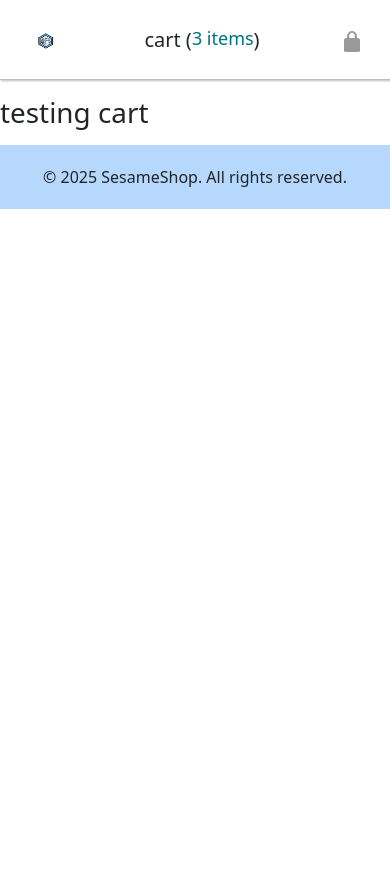
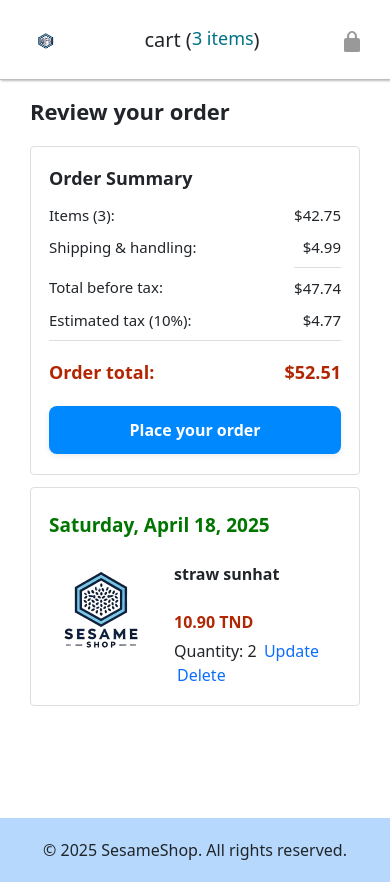
Before and after one commit to Mohamedali171997/ppg, a Django app: page /cart/ in a window 390 px wide. Before the commit the page ends 209 px from the top, so only its background shows below. Run offline with Django 5.2, Linux system fonts and the light colour scheme.

Commit message:
add cart, orders, and product detail pages with styling updates

```diff
--- a/Ecommerce/templates/base.html
+++ b/Ecommerce/templates/base.html
@@ -19,6 +19,11 @@
     <link rel="stylesheet" href="{% static 'styles/pages/cart/cart-header.css' %}">
     <link rel="stylesheet" href="{% static 'styles/pages/login.css' %}">
     <link rel="stylesheet" href="{% static 'styles/pages/singup.css' %}">
+
+    <link rel="stylesheet" href="{% static 'styles/pages/cart/cart-main.css' %}">
+    <link rel="stylesheet" href="{% static 'styles/pages/produit-detail.css' %}">
+    <link rel="stylesheet" href="{% static 'styles/pages/orders.css' %}">
+
     <link rel="stylesheet" href="{% static 'styles/shared/sesame-footer.css' %}">
     <link href="https://cdn.jsdelivr.net/npm/bootstrap@5.3.5/dist/css/bootstrap.min.css" rel="stylesheet" integrity="sha384-SgOJa3DmI69IUzQ2PVdRZhwQ+dy64/BUtbMJw1MZ8t5HZApcHrRKUc4W0kG879m7" crossorigin="anonymous">
   </head>
--- a/Ecommerce/templates/cart.html
+++ b/Ecommerce/templates/cart.html
@@ -3,9 +3,80 @@
 {% block content %}
 <!-- include the header -->
 {% include 'header_2.html' %}
-<br>
-<br>
-<br>
-<br>
-<h1> testing cart </h1>
+<div class="main">
+    <div class="page-title">Review your order</div>
+
+    <div class="checkout-grid">
+      <div class="order-summary">
+        <div class="cart-item-container">
+          <div class="delivery-date">
+            Saturday, April 18, 2025
+          </div>
+
+          <div class="cart-item-details-grid">
+            <img class="product-image"
+              src="{% static 'images/111.png' %}">
+
+            <div class="cart-item-details">
+              <div class="product-name">
+                straw sunhat
+              </div>
+              <div class="product-price">
+                10.90 TND
+              </div>
+              <div class="product-quantity">
+                <span>
+                  Quantity: <span class="quantity-label">2</span>
+                </span>
+                <span class="update-quantity-link link-primary">
+                  Update
+                </span>
+                <span class="delete-quantity-link link-primary">
+                  Delete
+                </span>
+              </div>
+            </div>
+          </div>
+
+        </div>
+      </div>
+
+
+      <div class="payment-summary">
+        <div class="payment-summary-title">
+          Order Summary
+        </div>
+
+        <div class="payment-summary-row">
+          <div>Items (3):</div>
+          <div class="payment-summary-money">$42.75</div>
+        </div>
+
+        <div class="payment-summary-row">
+          <div>Shipping &amp; handling:</div>
+          <div class="payment-summary-money">$4.99</div>
+        </div>
+
+        <div class="payment-summary-row subtotal-row">
+          <div>Total before tax:</div>
+          <div class="payment-summary-money">$47.74</div>
+        </div>
+
+        <div class="payment-summary-row">
+          <div>Estimated tax (10%):</div>
+          <div class="payment-summary-money">$4.77</div>
+        </div>
+
+        <div class="payment-summary-row total-row">
+          <div>Order total:</div>
+          <div class="payment-summary-money">$52.51</div>
+        </div>
+
+        <button class="place-order-button button-primary"
+        onclick="location.href='{% url 'orders' %}'">
+          Place your order
+        </button>
+      </div>
+    </div>
+  </div>
 {% endblock %}
--- /dev/null
+++ b/static/styles/pages/cart/cart-main.css
@@ -0,0 +1,187 @@
+.main {
+    max-width: 1100px;
+    padding-left: 30px;
+    padding-right: 30px;
+
+    margin-top: 95px;
+    margin-bottom: 100px;
+
+
+    margin-left: auto;
+    margin-right: auto;
+  }
+
+  .page-title {
+    font-weight: 700;
+    font-size: 22px;
+    margin-bottom: 18px;
+  }
+
+  .checkout-grid {
+    display: grid;
+
+    grid-template-columns: 1fr 350px;
+    column-gap: 12px;
+
+    align-items: start;
+  }
+
+  @media (max-width: 1000px) {
+    .main {
+      max-width: 500px;
+    }
+
+    .checkout-grid {
+      grid-template-columns: 1fr;
+    }
+  }
+
+  .cart-item-container,
+  .payment-summary {
+    border: 1px solid rgb(222, 222, 222);
+    border-radius: 4px;
+    padding: 18px;
+  }
+
+  .cart-item-container {
+    margin-bottom: 12px;
+  }
+
+  .payment-summary {
+    padding-bottom: 5px;
+  }
+
+  @media (max-width: 1000px) {
+    .payment-summary {
+
+      grid-row: 1;
+      margin-bottom: 12px;
+    }
+  }
+
+  .delivery-date {
+    color: rgb(0, 118, 0);
+    font-weight: 700;
+    font-size: 19px;
+    margin-top: 5px;
+    margin-bottom: 22px;
+  }
+
+  .cart-item-details-grid {
+    display: grid;
+
+    grid-template-columns: 100px 1fr 1fr;
+    column-gap: 25px;
+  }
+
+  @media (max-width: 1000px) {
+    .cart-item-details-grid {
+      grid-template-columns: 100px 1fr;
+      row-gap: 30px;
+    }
+  }
+
+  .product-image {
+    max-width: 100%;
+    max-height: 120px;
+
+
+    margin-left: auto;
+    margin-right: auto;
+  }
+
+  .product-name {
+    font-weight: 700;
+    margin-bottom: 8px;
+  }
+
+  .product-price {
+    color: rgb(177, 39, 4);
+    font-weight: 700;
+    margin-bottom: 5px;
+  }
+
+  .product-quantity .link-primary {
+    margin-left: 3px;
+  }
+
+  @media (max-width: 1000px) {
+    .delivery-options {
+
+      grid-column: 1 / span 2;
+    }
+  }
+
+  .delivery-options-title {
+    font-weight: 700;
+    margin-bottom: 10px;
+  }
+
+  .delivery-option {
+    display: grid;
+    grid-template-columns: 24px 1fr;
+    margin-bottom: 12px;
+    cursor: pointer;
+  }
+
+  .delivery-option-input {
+    margin-left: 0px;
+    cursor: pointer;
+  }
+
+  .delivery-option-date {
+    color: rgb(0, 118, 0);
+    font-weight: 500;
+    margin-bottom: 3px;
+  }
+
+  .delivery-option-price {
+    color: rgb(120, 120, 120);
+    font-size: 15px;
+  }
+
+  .payment-summary-title {
+    font-weight: 700;
+    font-size: 18px;
+    margin-bottom: 12px;
+  }
+
+  .payment-summary-row {
+    display: grid;
+
+    grid-template-columns: 1fr auto;
+
+    font-size: 15px;
+    margin-bottom: 9px;
+  }
+
+  .payment-summary-money {
+    text-align: right;
+  }
+
+  .subtotal-row .payment-summary-money {
+    border-top: 1px solid rgb(222, 222, 222);
+  }
+
+  .subtotal-row div {
+    padding-top: 9px;
+  }
+
+  .total-row {
+    color: rgb(177, 39, 4);
+    font-weight: 700;
+    font-size: 18px;
+
+    border-top: 1px solid rgb(222, 222, 222);
+    padding-top: 18px;
+  }
+
+  .place-order-button {
+    width: 100%;
+    padding-top: 12px;
+    padding-bottom: 12px;
+    border-radius: 8px;
+
+    margin-top: 11px;
+    margin-bottom: 15px;
+  }
--- /dev/null
+++ b/static/styles/pages/produit-detail.css
@@ -0,0 +1,84 @@
+
+.product-page {
+    display: flex;
+    max-width: 1100px;
+    margin: 50px auto;
+    background: white;
+    padding: 30px;
+    border-radius: 10px;
+    gap: 40px;
+    box-shadow: 0 4px 20px rgba(0, 0, 0, 0.08);
+    margin-top: 100px;
+    margin-bottom: 100px;
+  }
+
+  .image-section img {
+    max-width: 100%;
+    border-radius: 10px;
+  }
+
+  .info-section {
+    flex: 1;
+  }
+
+  .badge {
+    background-color: #e53935;
+    color: white;
+    font-size: 13px;
+    padding: 5px 10px;
+    border-radius: 20px;
+  }
+
+  h1 {
+    margin: 10px 0;
+    font-size: 24px;
+  }
+
+  .material {
+    color: #888;
+    font-size: 14px;
+  }
+
+  .old-price {
+    text-decoration: line-through;
+    color: #999;
+    margin-top: 20px;
+  }
+
+  .new-price {
+    font-size: 22px;
+    color: #222;
+    font-weight: bold;
+  }
+
+  .options {
+    margin-top: 30px;
+  }
+
+  .options p {
+    font-weight: bold;
+    margin-bottom: 8px;
+  }
+
+  .color-options button,
+  .size-options button {
+    margin-right: 10px;
+    margin-bottom: 10px;
+    padding: 8px 16px;
+    border: 1px solid #ccc;
+    background: white;
+    border-radius: 5px;
+    cursor: pointer;
+    transition: 0.2s;
+  }
+
+  .color-options .active,
+  .size-options .active {
+    border-color: #333;
+    background-color: #eee;
+  }
+
+  .color-options button:hover,
+  .size-options button:hover {
+    background-color: #f0f0f0;
+  }
--- a/static/styles/shared/general.css
+++ b/static/styles/shared/general.css
@@ -32,15 +32,18 @@ input{
 
 .button-primary {
   color: rgb(255, 255, 255);
-  background-color: rgb(0, 136, 255);;
+  background-color: rgb(0, 136, 255);
   border:none;
   border-radius: 4px;
   cursor: pointer;
   box-shadow: 0 2px 5px rgba(213, 217, 217, 0.5);
+  transition: all 0.5s ease-in-out;
 }
 
 .button-primary:hover {
-  background-color: rgb(247, 202, 0);
+  background-color: rgb(247, 202, 0) ;
+  box-shadow: 0 2px 5px rgba(242, 194, 0, 0.5);
+  color: rgb(0, 0, 0);
   border: 1px solid rgb(242, 194, 0);
 }
 
--- a/static/styles/shared/sesame-header.css
+++ b/static/styles/shared/sesame-header.css
@@ -16,7 +16,7 @@
   border-bottom: 1px solid rgb(190, 190, 190);
   z-index: 1000;
   box-shadow: 1 1 2 rgba(0, 0, 0, 0.27);
-  pqadding-bottom: 70px;
+  padding-bottom: 70px;
 }
 
 .sesame-header-left-section {
```
Also changed, not shown: Ecommerce/templates/orders.html (+40 -5 lines), Ecommerce/templates/product_detail.html (+55 -5 lines), static/styles/pages/orders.css (added, +72 -0 lines), db.sqlite3.
